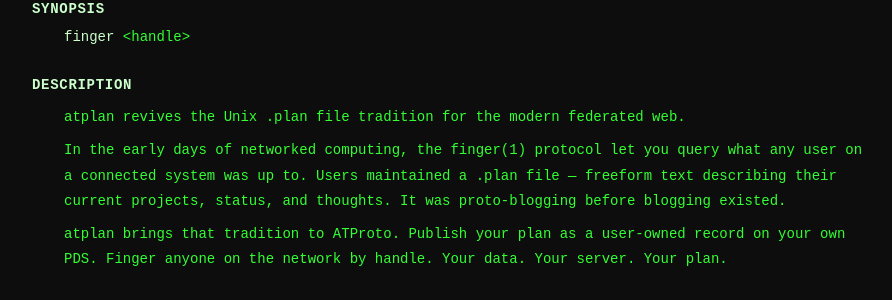
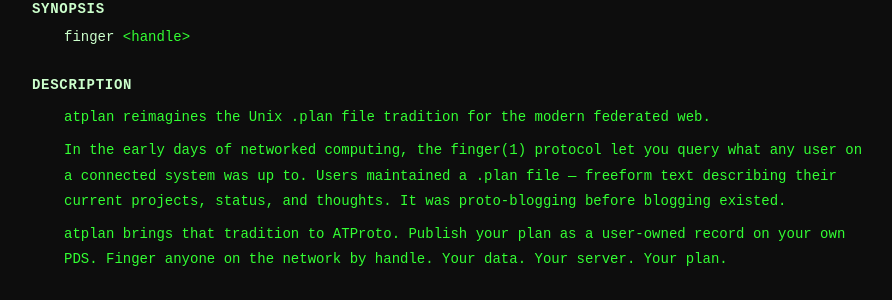
Before and after one commit to mikro6/atplan, a Flask app: page / in a window 1280 px wide. Shown: the part 164-464 px from the top of the page, without its empty margins (190-1082 px from the left). Run offline with Flask 3, Linux system fonts and the light colour scheme.

Commit message:
reimagines, not revives

```diff
--- a/templates/landing.html
+++ b/templates/landing.html
@@ -211,7 +211,7 @@
     <div class="section">
         <div class="section-title">DESCRIPTION</div>
         <div class="section-body">
-            <p>atplan revives the Unix .plan file tradition for the modern federated web.</p>
+            <p>atplan reimagines the Unix .plan file tradition for the modern federated web.</p>
             <p>In the early days of networked computing, the finger(1) protocol let you query
             what any user on a connected system was up to. Users maintained a .plan file —
             freeform text describing their current projects, status, and thoughts. It was
```
